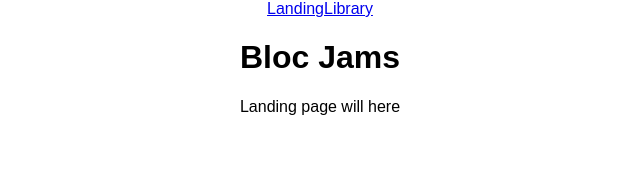
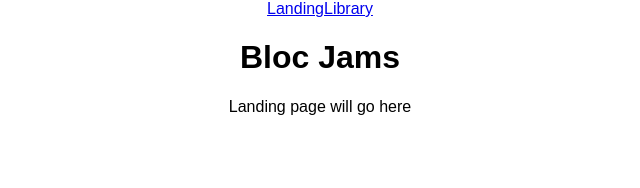
Before and after one commit to MisaelB75/bloc-jams-react, a React (Create React App) app: page / in a window 1280 px wide. Shown: the top 188 px of the page, without its empty margins (320-960 px from the left). Built offline with nearby package versions, Linux system fonts and the light colour scheme.

Commit message:
Corrected routing checkpoint error

```diff
--- a/src/components/Landing.js
+++ b/src/components/Landing.js
@@ -2,7 +2,7 @@ import React from 'react';
 
 const Landing = () => (
   <section className="landing">
-    Landing page will here
+    Landing page will go here
   </section>
 );
 
```
